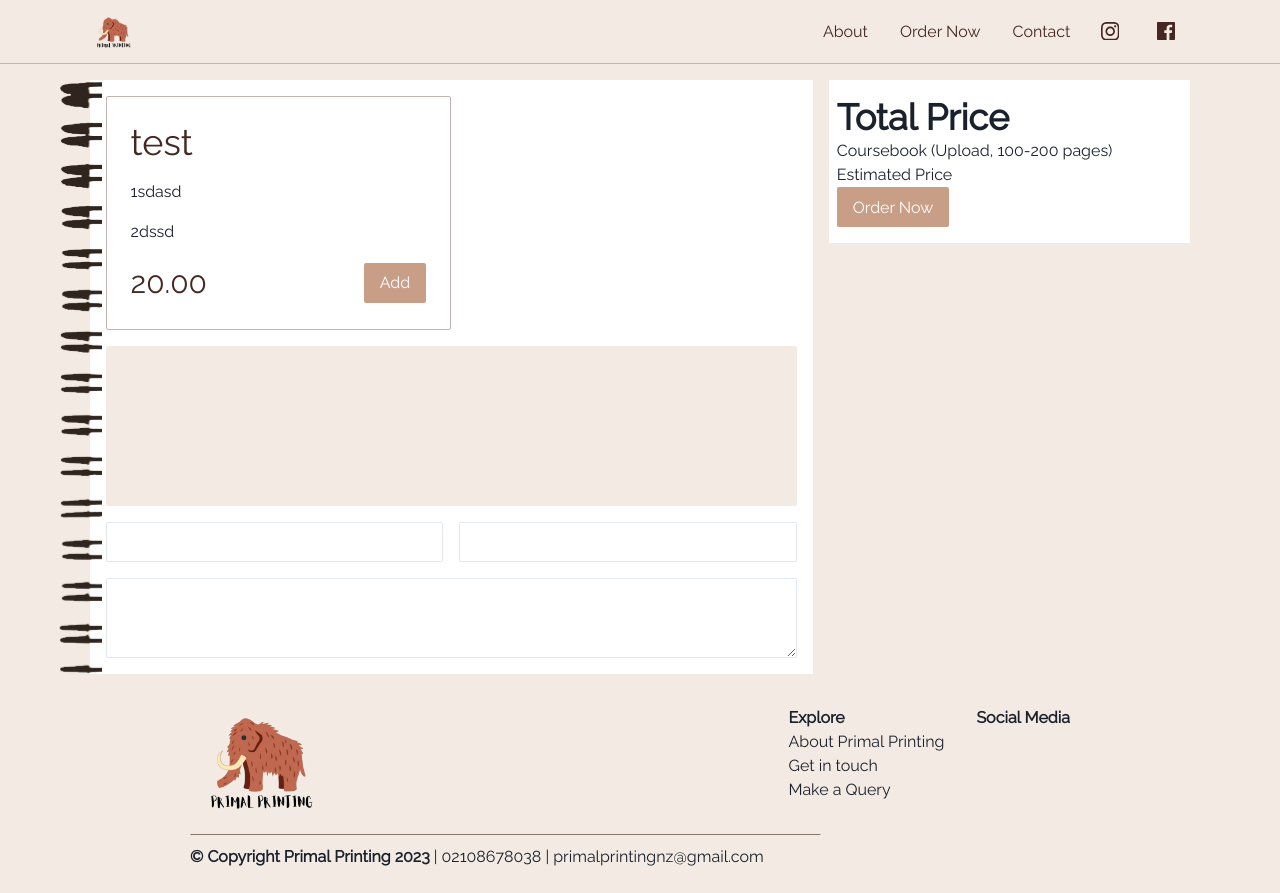
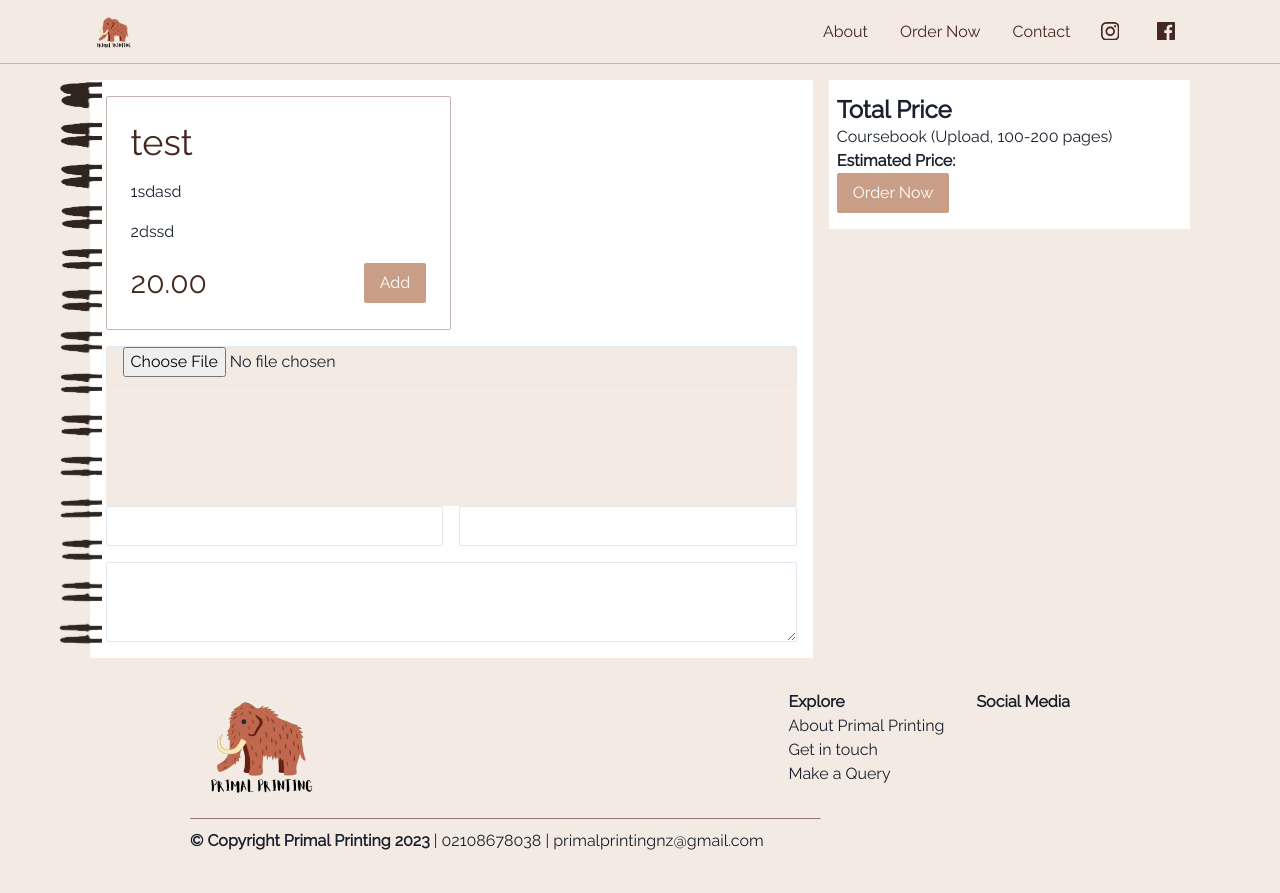
Before and after one commit to choden-dev/PrimalPrinting, a Next.js app: page /order in a window 1280 px wide. Built offline with nearby package versions, Linux system fonts and the light colour scheme.

Commit message:
add upload file option

```diff
--- a/components/ordercontainer/OrderContainer.tsx
+++ b/components/ordercontainer/OrderContainer.tsx
@@ -56,13 +56,15 @@ const OrderContainer = () => {
                                 hasButton={true}
                             />
                         </Box>
-                        <Box
-                            w="100%"
-                            h="10rem"
-                            bg="brown.100"
-                            borderRadius="2px"
-                        ></Box>
                         <FormControl>
+                            <Box
+                                w="100%"
+                                h="10rem"
+                                bg="brown.100"
+                                borderRadius="2px"
+                            >
+                                <Input type="file" />
+                            </Box>
                             <Box display="flex" flexDir="column" gap="1rem">
                                 <Box
                                     display="grid"
@@ -86,12 +88,16 @@ const OrderContainer = () => {
                     top={smallScreen ? "0" : "5rem"}
                 >
                     <Box display="flex" flexDir="column">
-                        <Heading as="p">Total Price</Heading>
+                        <Heading fontSize="1.5rem" as="p">
+                            Total Price
+                        </Heading>
                         <List>
                             <ListItem>
                                 Coursebook (Upload, 100-200 pages)
                             </ListItem>
-                            <ListItem>Estimated Price</ListItem>
+                            <ListItem>
+                                <strong>Estimated Price:</strong>
+                            </ListItem>
                             <Button variant="browned">Order Now</Button>
                         </List>
                     </Box>
```
